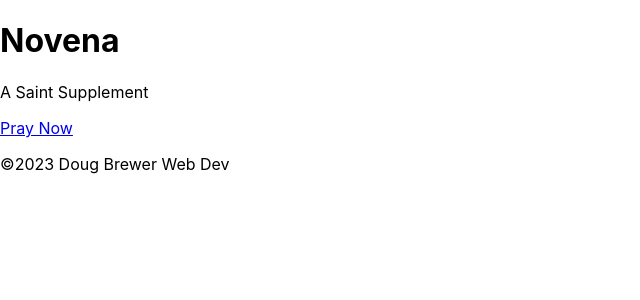
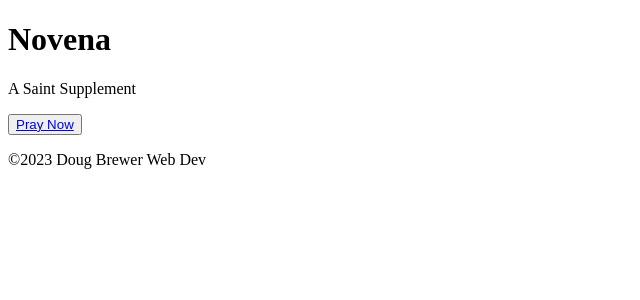
Before and after one commit to Officialdougb/novenas, a React (Create React App) app: page / in a window 1280 px wide. Shown: the top 300 px of the page, without its empty margins (0-640 px from the left). Built offline with nearby package versions, Linux system fonts and the light colour scheme.

Commit message:
added react-bootstrap

```diff
--- a/package.json
+++ b/package.json
@@ -6,7 +6,9 @@
     "@testing-library/jest-dom": "^5.16.5",
     "@testing-library/react": "^13.4.0",
     "@testing-library/user-event": "^13.5.0",
+    "bootstrap": "^5.3.0",
     "react": "^18.2.0",
+    "react-bootstrap": "^2.8.0",
     "react-dom": "^18.2.0",
     "react-router-dom": "^6.14.1",
     "react-scripts": "5.0.1",
--- a/src/App.js
+++ b/src/App.js
@@ -1,5 +1,6 @@
 import logo from './logo.svg';
 import './App.css';
+import 'bootstrap/dist/css/bootstrap.min.css';
 
 function App() {
   return (
--- a/src/components/Home.js
+++ b/src/components/Home.js
@@ -1,11 +1,14 @@
 import { Link } from 'react-router-dom';
+import Button from 'react-bootstrap/Button';
 
 export default function HomeHeader() {
   return (
     <>
       <h1>Novena</h1>
       <p>A Saint Supplement</p>
-      <Link to="/praynow">Pray Now</Link>
+      <Button variant="primary">
+        <Link to="/praynow">Pray Now</Link>
+      </Button>
     </>
   )
 }
--- a/src/index.js
+++ b/src/index.js
@@ -1,8 +1,5 @@
 import React from 'react';
 import ReactDOM from 'react-dom/client';
-import './index.css';
-import App from './App';
-import reportWebVitals from './reportWebVitals';
 import HomeView from './components/HomeView';
 
 const root = ReactDOM.createRoot(document.getElementById('root'));
@@ -11,8 +8,3 @@
     <HomeView />
   </React.StrictMode>
 );
-
-// If you want to start measuring performance in your app, pass a function
-// to log results (for example: reportWebVitals(console.log))
-// or send to an analytics endpoint. Learn more: https://bit.ly/CRA-vitals
-reportWebVitals();
```
Also changed, not shown: 1 other file (tests, documents, lock files or other folders).
